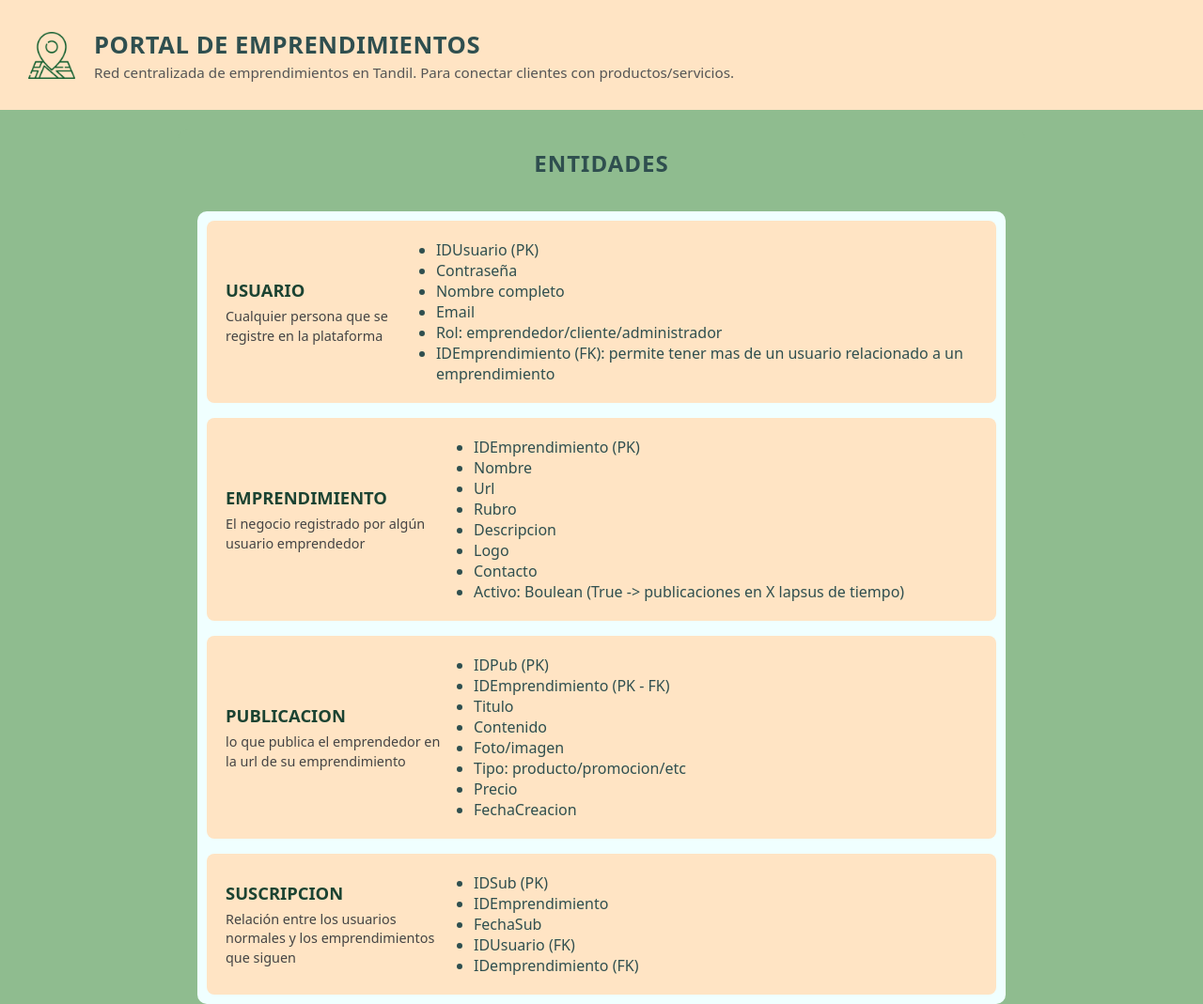
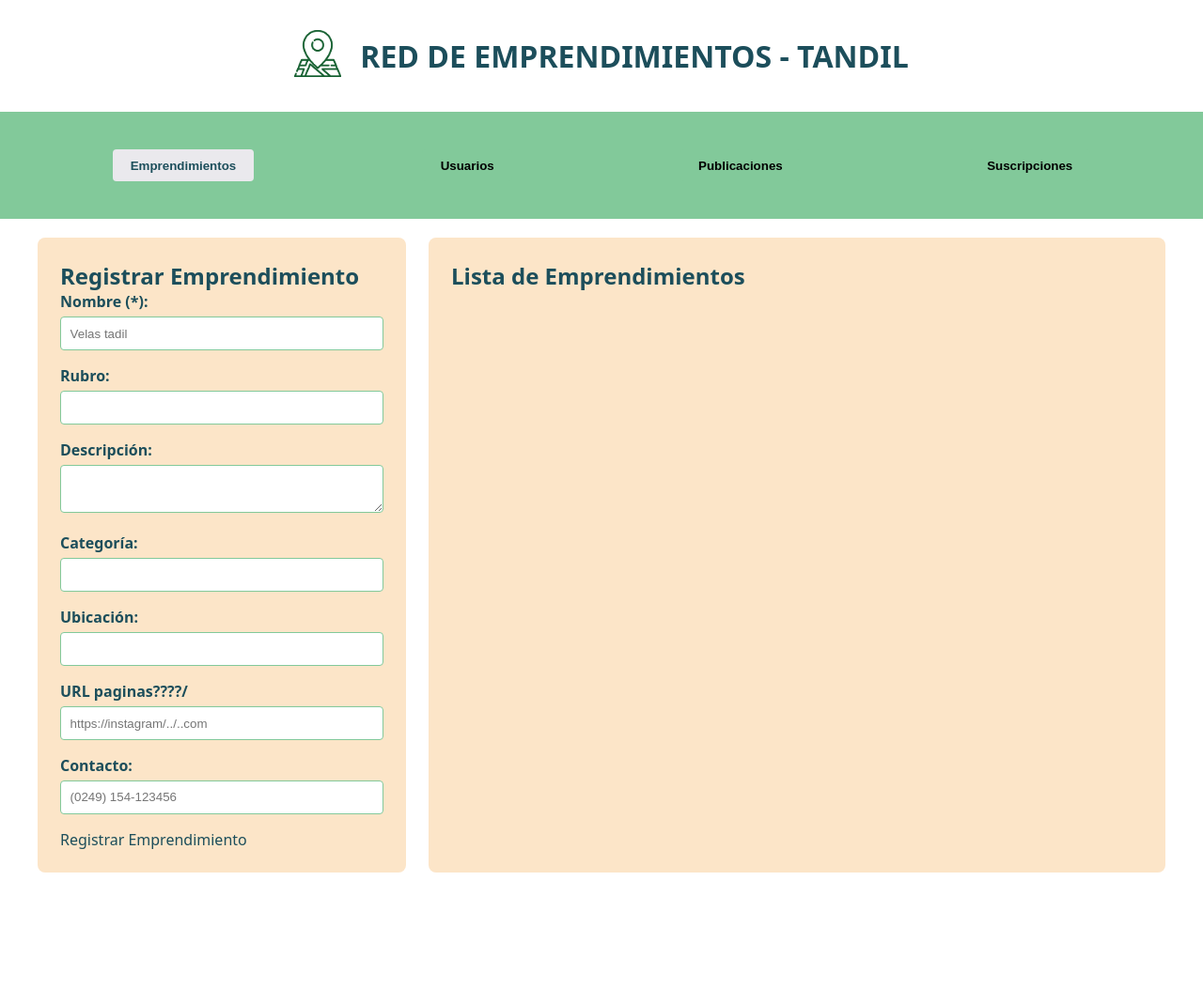
Before and after one commit to mdelrosariocoronado/programacion_web_2026, a plain HTML site: page static/index.html in a window 1280 px wide. Shown: the whole page at 94% size. After the commit the page ends 969 px from the top, so only its background shows below. Drawn offline with Linux system fonts and the light colour scheme.

Commit message:
inicio de registrar emprendimiento

```diff
--- /dev/null
+++ b/static/app.js
@@ -0,0 +1,195 @@
+document.addEventListener('DOMContentLoaded', () => {
+    let currentEntity = 'emprendimientos';
+    const mainForm = document.getElementById('main-form');
+    const formFields = document.getElementById('form-fields');
+    const formTitle = document.getElementById('form-title');
+    const listTitle = document.getElementById('list-title');
+    const listContainer = document.getElementById('entity-list-container');
+    const tabButtons = document.querySelectorAll('.tab-btn');
+
+
+
+    const formTemplates = {
+        emprendimientos: `
+        <div class="form-group">
+            <label for="nombre"> Nombre: </label>
+            <input type="text" id="nombre" name="nombre" required placeholder="Ej: Panadería Tandil">
+        </div>
+        <div class="form-group">
+            <label> RUbro </label>
+            <input type="text" id="rubro" required placeholder="Ej: Gastronomía">
+        </div>
+        <div class="form-group">
+            <label> Email </label>
+            <input type="text" id="contacto" placeholder="contacto@ejemplo.com">
+        </div>
+
+        `,
+        usuarios: `
+        <div class="form-group">
+            <label> Nombre Completo:</label>
+            <input type="text" id="nombre_completo" required>
+        </div>
+        <div class="form-group">
+            <label> Email </label>
+            <input type="text" id="contacto" placeholder="contacto@ejemplo.com">
+        </div>
+        <div class="form-group">
+            <label> Contraseña </label>
+            <input type="password" id="password" required>
+        </div>
+        <div class="form-group">
+            <label>Rol:</label>
+            <select id="rol">
+                <option value="cliente"> Cliente </option>
+                <option value="emprendedor"> Emprendedor </option>
+                <option value="administrador"> Administrador </option>
+            </select>
+        </div>
+        `,
+        publicaciones: `
+            <div class="form-group">
+                <label> ID emprendimiento. tiene q estar? </label>
+                <input type="number" id="id_emprendimiento" required>
+            </div>
+
+            <div class="form-group">
+                <label> Título </label>
+                <input type="text" id="titulo" required>
+            </div>
+
+            <div class="form-group">
+                <label> Tipo: </label>
+                <select id="tipo" required>
+                    <option value="promocion"> Promoción </option>
+                    <option value="producto"> Producto </option>
+                    <option value="servicio"> Servicio </option>
+                </select>
+            </div>
+            <div class="form-group">
+                <label> Precio </label>
+                <input type="number" step="0.1" id="precio">
+            </div>
+            <div class="form-group">
+                <label> Descripción  (agregar) </label>
+                <textarea id="descripcion" required></textarea>
+            </div>
+
+        `,
+
+        suscripciones: `
+            <div class="form-group">
+                <label> ID Usuario: </label>
+                <input type="number" id="id_usuario" required>
+            </div>
+            <div class="form-group">
+                <label> ID Emprendimiento: </label>
+                <input type="number" id="id_emprendimiento" required>
+            </div>
+        `
+
+    }
+    //cambio  de pestaña
+
+    tabButtons.forEach(button => {
+        button.addEventListener('click', (e) => {
+            tabButtons.forEach(btn => btn.classList.remove('active'));
+            e.target.classList.add('active');
+            currentEntity = e.target.dataset.entity;
+            renderView();
+        });
+
+    });
+
+    function renderView() {
+        formFields.innerHTML = formTemplates[currentEntity];
+        formTitle.textContent = `Registrar ${currentEntity.slice(0, -1)}`;
+        listTitle.textContent = `Listado de ${currentEntity}`;
+        fetchEntities();
+    }
+
+    async function fetchEntities() {
+        listContainer.innerHTML = '<p> Cargando...</p>';
+        try {
+            const res = await fetch(`/api/${currentEntity}`);
+            if (!res.ok) throw new Error(`Error obteniendo los datos`);
+                const data = await res.json();
+
+                if (!data || data.length === 0) {
+                    listContainer.innerHTML = '<p>No hay registros guardados.</p>';
+                    return;
+                }
+
+                listContainer.innerHTML = data.map(item => `
+                    <div class="entity-card">
+                        <div>
+                            <strong>${item.nombre || item.nombre_completo || item.titulo || `Suscripcion #${item.id}`}</strong>
+                            <p>{item.rubro || item.email ||item.tipo || ''}</p>
+                        </div>
+                        <button class="btn-delete" data-id="${item.id || item.id_usuario}"> Eliminar</button>
+                    </div>
+                `).join('');
+        } catch (error) {
+            listContainer.innerHTML = `<p class="error-text">Error al cargar registros</p>`;
+        }
+
+    }
+
+
+    //POST para /api/<entidad>
+
+    mainForm.addEventListener('submit', async (e) => {
+        e.preventDefault();
+        const payload = {};
+        const inputs = formFields.querySelectorAll('input, select');
+
+        inputs.forEach(input => payload[input.id] = input.value);
+
+        try {
+            const res = await fetch(`/api/${currentEntity}`, {
+                method: 'POST',
+                headers: {
+                    'Content-Type': 'application/json'
+                },
+                body: JSON.stringify(payload)
+            });
+
+            if (!res.ok || res.status === 201) {
+                mainForm.reset();
+                fetchEntities();
+
+            } else{
+                alert('Error al guardar el registro');
+            }
+        } catch (err) {
+            console.error('Error al enviar el formulario en POST:', err);
+        }
+    });
+
+    //DELETE
+
+    listContainer.addEventListener('click', async (e) => {
+        if (e.target.classList.contains('btn-delete')) {
+            const id = e.target.dataset.id;
+            if (!confirm(`¿Eliminar elemento #${id}?`)) return;
+
+            try {
+                const res = await fetch(`/api/${currentEntity}/${id}`, {
+                    method: 'DELETE'
+                });
+
+                if (res.ok || res.status === 204) {
+                    fetchEntities();
+                } else {
+                    alert('Error al eliminar el registro');
+                }
+
+            } catch (err) {
+                console.error('Error al eliminar el registro con DELETE:', err);
+            }
+        }
+    });
+
+renderView();
+
+});
--- a/static/index.html
+++ b/static/index.html
@@ -3,87 +3,85 @@
 <head>
     <meta charset="UTF-8">
     <meta name="viewport" content="width=device-width, initial-scale=1.0">
-    <title>PORTAL DE EMPRENDIMIENTOS</title>
+    <title>RED DE EMPRENDIMIENTOS - TANDIL </title>
 
     <link rel="icon" type="image/png" href="./images/mapa.png">
     <link rel="stylesheet" type="text/css" href="./style.css" />
 </head>
 
 <body>
-    <div class="contenedor-titulo">
-        <div class="icono"> </div>
-        <div>
-            <h1>PORTAL DE EMPRENDIMIENTOS</h1>
-            <p> Red centralizada de emprendimientos en Tandil. Para conectar clientes con productos/servicios. </p>
+    <header>
+        <div class="main-header">
+            <div >
+                <img class="icono" src="./images/mapa.png" alt="Logo de la red de emprendimientos">
+            </div>
+            <div class="titulo">
+                <h1> RED DE EMPRENDIMIENTOS - TANDIL</h1>
+            </div>
         </div>
-    </div>
-    <div class="contenedor-contenido">
-        <h2>ENTIDADES</h2>
-        <div class="contenedor-entidades">
-            <div class="entidad">
-                <div>
-                    <h3>USUARIO</h3>
-                    <p>Cualquier persona que se registre en la plataforma</p>
+        <div >
+            <nav class="main-nav">
+                <ul class="main-ul">
+                    <button class="tab-btn active" data-entity="emprendimientos">Emprendimientos</button>
+                    <button class="tab-btn" data-entity="usuarios">Usuarios</button>
+                    <button class="tab-btn" data-entity="publicaciones">Publicaciones</button>
+                    <button class="tab-btn" data-entity="suscripciones">Suscripciones</button>
+                </ul>
+            </nav>
+        </div>
+    </header>
+
+    <main class="portal-layout">
+        <section class="portal-card form-section">
+            <h2> Registrar Emprendimiento</h2>
+            <form id=""form-emprendimiento" >
+                <div class="form-group">
+                    <label for="nombre">Nombre (*): </label>
+                    <input type="text" id="nombre" name="nombre" required placeholder="Velas tadil">
                 </div>
-                <ul>
-                    <li>IDUsuario (PK)</li>
-                    <li>Contraseña</li>
-                    <li>Nombre completo</li>
-                    <li>Email</li>
-                    <li>Rol: emprendedor/cliente/administrador</li>
-                    <li>IDEmprendimiento (FK): permite tener mas de un usuario relacionado a un emprendimiento</li>
-                </ul>
-            </div>
-            <div class="entidad">
-                <div>
-                    <h3>EMPRENDIMIENTO</h3>
-                    <p>El negocio registrado por algún usuario emprendedor</p>
+                <div class="form-group">
+                    <label for="Rubro">Rubro:</label>
+                    <input type="text" id="Rubro" name="Rubro" required>
                 </div>
-                <ul>
-                    <li>IDEmprendimiento (PK)</li>
-                    <li>Nombre</li>
-                    <li>Url</li>
-                    <li>Rubro</li>
-                    <li>Descripcion</li>
-                    <li>Logo</li>
-                    <li>Contacto</li>
-                    <li>Activo: Boulean (True -> publicaciones en X lapsus de tiempo)</li>
-                </ul>
-            </div>
-            <div class="entidad">
-                <div>
-                    <h3>PUBLICACION</h3>
-                    <p>lo que publica el emprendedor en la url de su emprendimiento</p>
+                <div class="form-group">
+                    <label for="descripcion">Descripción:</label>
+                    <textarea id="descripcion" name="descripcion" required></textarea>
                 </div>
 
-                <ul>
-                    <li>IDPub (PK)</li>
-                    <li>IDEmprendimiento (PK - FK)</li>
-                    <li>Titulo</li>
-                    <li>Contenido</li>
-                    <li>Foto/imagen</li>
-                    <li>Tipo: producto/promocion/etc</li>
-                    <li>Precio</li>
-                    <li>FechaCreacion</li>
-                </ul>
-            </div>
-            <div class="entidad">
-                <div>
-                    <h3>SUSCRIPCION</h3>
-                    <p>Relación entre los usuarios normales y los emprendimientos que siguen</p>
+                <div class="form-group">
+                    <label for="categoria">Categoría:</label>
+                    <input type="text" id="categoria" name="categoria" required>
                 </div>
 
-                <ul>
-                    <li>IDSub (PK)</li>
-                    <li>IDEmprendimiento</li>
-                    <li>FechaSub</li>
-                    <li>IDUsuario (FK)</li>
-                    <li>IDemprendimiento (FK)</li>
-                </ul>
+                <div class="form-group">
+                    <label for="ubicacion">Ubicación:</label>
+                    <input type="text" id="ubicacion" name="ubicacion" required>
+                </div>
+                <div class="form-group">
+                    <label for="url">URL paginas????/</label>
+                    <input type="text" id="url" name="url" required placeholder="https://instagram/../..com">
+                </div>
+                <div class="form-group">
+                    <label for="contacto">Contacto: </label>
+                    <input type="text" id="contacto" name="contacto" required placeholder="(0249) 154-123456">
+
+                </div>
+                <div class="eliminar-container"
+                    <button class="btn-eliminar-emp" type="submit">Registrar Emprendimiento</button>
+                </div>
+            </form>
+        </section>
+
+        <section class="portal-card list-section">
+            <h2>Lista de Emprendimientos</h2>
+            <div id="emprendimientos-list" class="emprendimientos-list">
+
             </div>
 
-        </div>
-    </div>
+        </section>
+    </main>
+
+    <script src="/static/app.js"></script>
 
 </body>
 </html>
--- a/static/style.css
+++ b/static/style.css
@@ -1,3 +1,10 @@
+:root {
+    --primary-color: #1c4e5b;
+    --secondary-color:  #82c99a;
+    --back-gray: #eae9ed;
+    --cards-color:#fce5c8;
+    --accent-color: #5b98c4;
+}
 
 * {
     box-sizing: border-box;
@@ -7,10 +14,12 @@
 
 body{
     font-family: system-ui, -apple-system, BlinkMacSystemFont, 'Segoe UI', Roboto, Oxygen, Ubuntu, Cantarell, sans-serif;
-    background-color:darkseagreen;
-    color:darkslategrey;
+    background-color: var (var(--secondary-color));
+    color:var(--primary-color);
     padding-bottom: 40px;
 }
+
+.main-header { display:flex; justify-content: center; align-items: center; margin-bottom: 2rem;  margin-top: 2rem; }
 
 .icono{
     margin-right:20px;
@@ -24,80 +33,65 @@ body{
 }
 
 
-
-.contenedor-titulo{
-    display:flex;
+.main-nav{
+    list-style: none;
+    color: var(--primary-color);
     align-items: center;
-    background-color:bisque;
-    padding:30px;
-    margin-bottom:20px;
+    background-color: var(--secondary-color);
+    padding: 10px 10px;
+    margin-bottom: 20px;
 }
 
-.contenedor-titulo h1 {
-    font-size: 1.6rem;
-    font-weight: 700;
-    letter-spacing: 0.5px;
+
+.main-ul{
+    display: flex;
+    color: var(--primary-color);
+    align-items: center;
+    justify-content: space-around;
+    margin: 20px;
 }
 
-.contenedor-titulo p {
-    color: #555;
-    font-size: 0.95rem;
-    margin-top: 2px;
+nav ul {
+    list-style: none;
+    display: flex;
+    justify-content: space-around;
+    padding: 10px 0;
+    margin-bottom: 20px;
 }
 
-.contenedor-contenido{
-    display: flex;
-    flex-direction: column;
-    align-items: center;
-    width: 90%;
-    max-width: 900px;
-    margin: 0 auto;
-    padding: 20px;
-    justify-content: center;
-    background-color:darkseagreen;
-    border-radius:10px;
+.tab-btn {
+    padding: 0.6rem 1.2rem;
+    border: none;
+    background-color: var(--secondary-color);
+    cursor: pointer;
+    font-weight: bold;
+    border-radius: 4px;
+    transition: background 0.3s;
 }
 
-.contenedor-contenido > h2 {
-    font-size: 1.5rem;
-    margin-bottom: 15px;
-    color:darkslategrey;
-    letter-spacing: 1px;
+.tab-btn.active {
+    border-color: 4px var(--primary-color);
+    background-color: var(--back-gray);
+    color: var(--primary-color);
 }
 
-.contenedor-entidades{
-    width: 100%;
-    margin:20px;
-    padding:10px;
-    border-radius:10px;
-    background-color:azure;
-    display: flex;
-    flex-direction: column;
-    gap: 16px;
-
+.tab-btn:hover {
+    background-color: var(--accent-color);
+    color: white;
 }
 
-.entidad{
-    display: flex;
-    align-items: center;
-    gap: 24px;
-    background-color:bisque;
-    padding: 20px;
-    border-radius: 8px;
-}
 
-.entidad > div {
-    width: 30%;
-}
+.portal-layout { display: grid; grid-template-columns: 1fr 2fr; gap: 1.5rem; max-width: 1200px; margin: 0 auto; }
 
-.entidad h3 {
-    font-size: 1.15rem;
-    margin-bottom: 6px;
-    color: #1b4332;
-}
 
-.entidad p {
-    font-size: 0.9rem;
-    color: #444;
-    line-height: 1.4;
-}
+@media (max-width: 768px) {
+    .portal-layout { grid-template-columns: 1fr; } }
+    .portal-card { background: var(--cards-color); border-radius: 8px; padding: 1.5rem; }
+    .form-group { margin-bottom: 1rem; }
+    .form-group label { display: block; margin-bottom: 0.3rem; font-weight: bold; }
+    .form-group input, .form-group textarea { width: 100%; padding: 0.6rem; border: 1px solid var(--secondary-color); border-radius: 4px; }
+    .btn-primary { width: 100%; padding: 0.75rem; background-color: var(--primary-color); color: var(--cards-color); border: none; border-radius: 4px; cursor: pointer; font-size: 1rem; }
+    .emp-card { border: 1px solid var(--accent-color); border-left: 4px solid var(--accent-color); padding: 1rem; margin-bottom: 0.8rem; border-radius: 4px; background:var(--cards-color); display: flex; justify-content: space-between; align-items: center; }
+    .eliminar-container{ display: flex; align-items: center; margin-top: 1rem; }
+    .btn-eliminar-emp { background-color: white; color: var(--primary-color); border: 4px var(--primary-color); padding: 0.4rem 0.8rem; border-radius: 4px; cursor: pointer; }
+.btn-eliminar-emp:hover { background-color: var(--back-gray) }
```
Also changed, not shown: static/images/design_kit.png (added).
